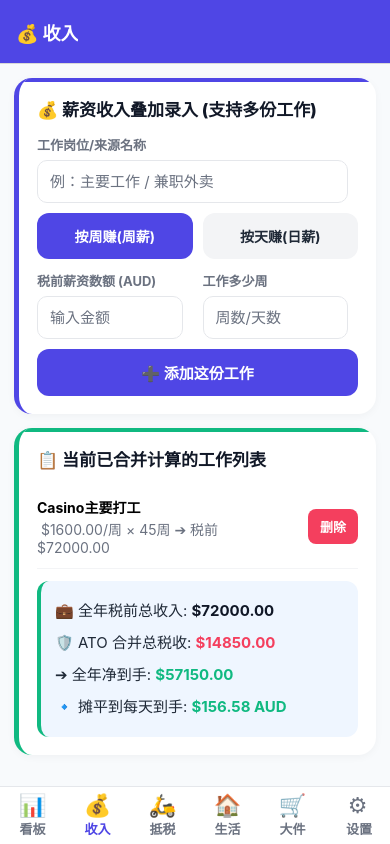
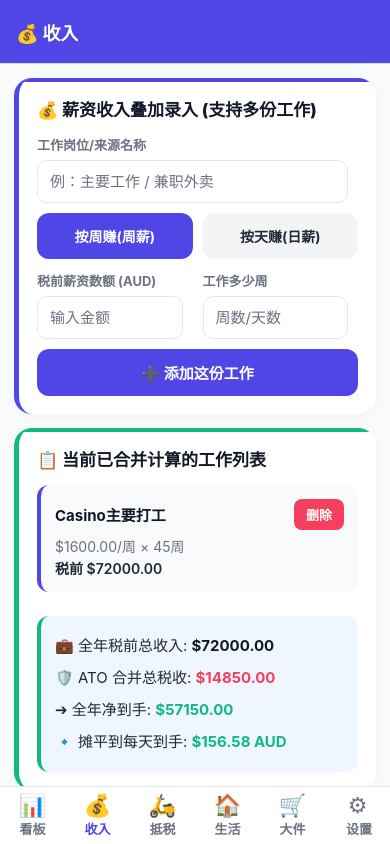
Before and after one commit to biflrost/WHV-Savings-Plan, a React Native app: screen /Jobs in a window 390 px wide. Built offline with nearby package versions, Linux system fonts and the light colour scheme.

Commit message:
重构收入工作列表排版：卡片式上下布局、删除按钮置顶、项间加间隔

```diff
--- a/src/components/ui.tsx
+++ b/src/components/ui.tsx
@@ -8,7 +8,7 @@ import {
   StyleSheet,
   useWindowDimensions,
 } from 'react-native';
-import { colors } from '../theme';
+import { colors, currency } from '../theme';
 
 export const Screen: React.FC<{ children: React.ReactNode }> = ({ children }) => (
   <ScrollView style={styles.screen} contentContainerStyle={styles.screenContent}>
@@ -122,6 +122,35 @@ export const Tile: React.FC<{
   <View style={[styles.tile, { borderTopColor: topColor }]}>
     <Text style={styles.tileLabel}>{label}</Text>
     <Text style={[styles.tileValue, { color }]}>{value}</Text>
+  </View>
+);
+
+export const JobItem: React.FC<{
+  name: string;
+  amount: number;
+  duration: number;
+  unit: string;
+  gross: number;
+  onDelete: () => void;
+}> = ({ name, amount, duration, unit, gross, onDelete }) => (
+  <View style={styles.jobItem}>
+    <View style={styles.jobHeader}>
+      <Text style={styles.jobName} numberOfLines={1} ellipsizeMode="tail">
+        {name}
+      </Text>
+      <Pressable
+        style={({ pressed }) => [styles.jobDelBtn, pressed && styles.btnPressed]}
+        onPress={onDelete}
+        android_ripple={{ color: 'rgba(255,255,255,0.2)' }}
+      >
+        <Text style={styles.jobDelBtnText}>删除</Text>
+      </Pressable>
+    </View>
+    <Text style={styles.jobDetail}>
+      {currency(amount)}/{unit} × {duration}
+      {unit}
+    </Text>
+    <Text style={styles.jobGross}>税前 {currency(gross)}</Text>
   </View>
 );
 
@@ -248,6 +277,36 @@ const styles = StyleSheet.create({
   itemLeft: { flex: 1, flexWrap: 'wrap', paddingRight: 8 },
   itemRight: { fontSize: 14, color: colors.sub, marginTop: 2 },
 
+  jobItem: {
+    backgroundColor: '#f9fafb',
+    borderRadius: 12,
+    padding: 14,
+    marginBottom: 12,
+    borderLeftWidth: 4,
+    borderLeftColor: colors.primary,
+  },
+  jobHeader: {
+    flexDirection: 'row',
+    justifyContent: 'space-between',
+    alignItems: 'center',
+  },
+  jobName: {
+    flex: 1,
+    fontSize: 15,
+    fontWeight: '700',
+    color: colors.textStrong,
+    marginRight: 10,
+  },
+  jobDetail: { fontSize: 14, color: colors.sub, marginTop: 6 },
+  jobGross: { fontSize: 14, fontWeight: '600', color: colors.text, marginTop: 2 },
+  jobDelBtn: {
+    backgroundColor: colors.red,
+    paddingHorizontal: 12,
+    paddingVertical: 6,
+    borderRadius: 8,
+  },
+  jobDelBtnText: { color: '#fff', fontSize: 13, fontWeight: '700' },
+
   resultBox: {
     backgroundColor: colors.navyBg,
     padding: 14,
--- a/src/screens/JobsScreen.tsx
+++ b/src/screens/JobsScreen.tsx
@@ -1,6 +1,6 @@
 import React, { useState } from 'react';
 import { View, Text, Pressable, Alert, StyleSheet } from 'react-native';
-import { Screen, Card, LabeledInput, AddButton, ListRow, ResultBox, Stat } from '../components/ui';
+import { Screen, Card, LabeledInput, AddButton, JobItem, ResultBox, Stat } from '../components/ui';
 import { useStore, useComputed } from '../store';
 import { colors, currency, currencyAUD } from '../theme';
 import type { SalaryType } from '../types';
@@ -50,10 +50,13 @@ export default function JobsScreen() {
             const unit = j.type === 'week' ? '周' : '天';
             const gross = j.amount * j.duration;
             return (
-              <ListRow
+              <JobItem
                 key={j.id}
-                left={<Text style={styles.bold}>{j.name}</Text>}
-                right={`$${j.amount.toFixed(2)}/${unit} × ${j.duration}${unit} ➔ 税前 $${gross.toFixed(2)}`}
+                name={j.name}
+                amount={j.amount}
+                duration={j.duration}
+                unit={unit}
+                gross={gross}
                 onDelete={() => delJob(j.id)}
               />
             );
@@ -89,5 +92,4 @@ const styles = StyleSheet.create({
   seg: { flexDirection: 'row', gap: 10, marginBottom: 12 },
   segBtn: { flex: 1, paddingVertical: 13, borderRadius: 12, alignItems: 'center' },
   empty: { color: colors.sub, paddingVertical: 10 },
-  bold: { fontWeight: '700' },
 });
```
